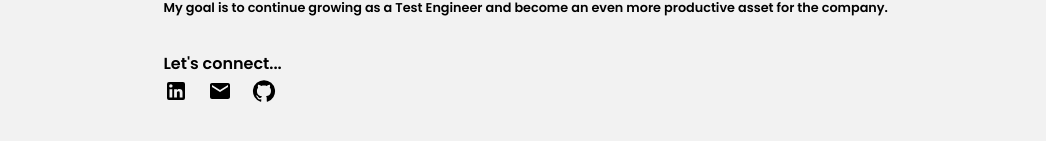
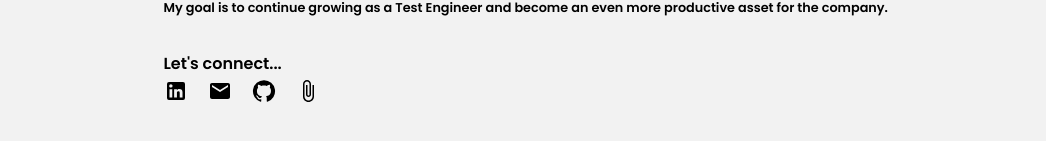
Before and after one commit to amitmishrra/gauravsingh, a React (Create React App) app: page /#/ in a window 1280 px wide. Shown: the part 571-712 px from the top of the page, without its empty margins (110-1156 px from the left). Built offline with nearby package versions, Linux system fonts and the light colour scheme.

Commit message:
new changes

```diff
--- a/src/Data/SkillsData.json
+++ b/src/Data/SkillsData.json
@@ -68,5 +68,10 @@
         "name" : "Jenkins",
         "icon" : "https://cdn.jsdelivr.net/gh/devicons/devicon/icons/jenkins/jenkins-original.svg",
         "progress" : 90
+    },
+    {
+        "name" : "Playwright",
+        "icon" : "https://cdn.jsdelivr.net/gh/devicons/devicon@latest/icons/playwright/playwright-original.svg",
+        "progress" : 85
     }
 ]
--- a/src/Pages/Home/index.jsx
+++ b/src/Pages/Home/index.jsx
@@ -1,6 +1,7 @@
 import GitHubIcon from '@mui/icons-material/GitHub';
 import MailIcon from '@mui/icons-material/Mail';
 import LinkedInIcon from '@mui/icons-material/LinkedIn';
+import AttachFileIcon from '@mui/icons-material/AttachFile';
 import { NavLink } from "react-router-dom"
 import "./styles.css"
 import React, { useState } from 'react'
@@ -41,6 +42,10 @@ const Home = () => {
                         <a target={"_blank"} href="https://github.com/String-Gaurav/">
                             <GitHubIcon className='socialMedia' fontSize="medium" />
                         </a>
+
+                        <a target={"_blank"} href="./assets/Gaurav Singh-CV-01.pdf">
+                            <AttachFileIcon className='socialMedia' fontSize="medium" />
+                        </a>
                     </div>
                 </section>
             </main>
```
Also changed, not shown: public/assets/skills/playwrite.png (added), 1 other file (tests, documents, lock files or other folders).
